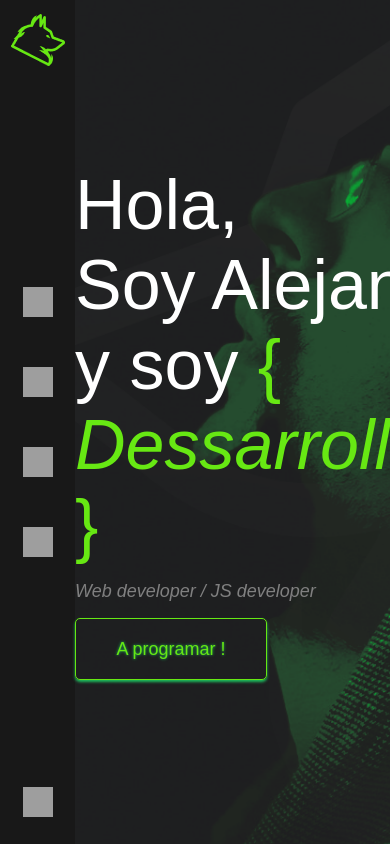
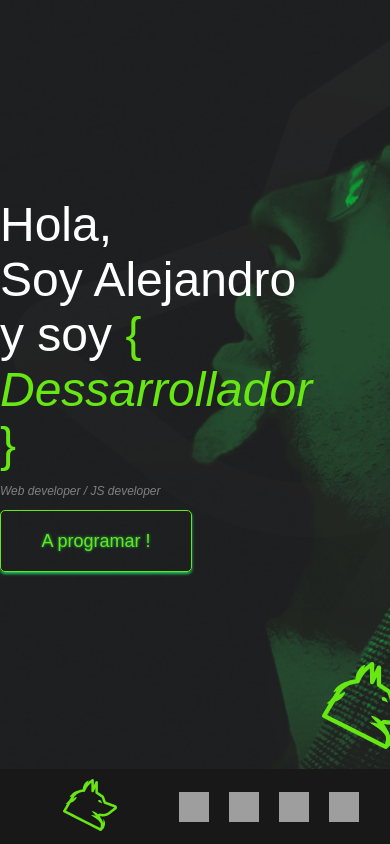
Before and after one commit to wolftrax5/MyBlog, a website: page index.html in a window 390 px wide. Drawn offline with Linux system fonts and the light colour scheme; grey boxes are pictures that could not be loaded.

Commit message:
add responsive desing

```diff
--- a/css/main.css
+++ b/css/main.css
@@ -19,6 +19,7 @@ body {
   color: var(--main-fnt-color);
   display: grid;
   grid-template-columns: var(--side-bar-width) 1fr;
+  grid-template-areas: "header main";
 }
 .home-body {
   position: fixed;
@@ -36,6 +37,7 @@ header {
   width: var(--side-bar-width);
   height: 100%;
   background-color: var(--color-darkgray);
+  grid-area: header;
   display: grid;
   grid-template-rows: 1fr 8fr 1fr;
   justify-items: center;
@@ -91,6 +93,7 @@ nav section span,
   background: url(../assets/fonts/toxic.svg) no-repeat top left;
 }
 .home_main {
+  font-size: 18px;
   display: grid;
   grid-template-columns: 8fr 2fr;
   background: url(../assets/img/cover.png) no-repeat center fixed;
@@ -100,14 +103,14 @@ nav section span,
   place-self: center;
 }
 .home_main_info_text {
-  font-size: 70px;
+  font-size: 4em;
   margin: 0;
 }
 .home_main_info_text span {
   color: var(--color-green);
 }
 .home_main_info_title em {
-  font-size: 18px;
+  font-size: 1em;
   color: gray;
 }
 .home_main_button {
@@ -173,7 +176,7 @@ nav section span,
   margin: auto;
 }
 .home_main_media img {
-  max-width: 300px;
+  max-width: 250px;
   margin-bottom: 20px;
   padding: 10px;
 }
--- /dev/null
+++ b/css/media-queries.css
@@ -0,0 +1,24 @@
+@media (max-width: 950px) {
+  body {
+    grid-template-columns: 1fr;
+    grid-template-rows: 1fr var(--side-bar-width);
+    grid-template-areas:
+      "main"
+      "header";
+  }
+  header {
+    width: 100%;
+    height: var(--side-bar-width);
+    grid-template-rows: var(--side-bar-width);
+    grid-template-columns: 1fr 1fr 1fr;
+  }
+  nav {
+    display: flex;
+  }
+  nav section {
+    margin-right: 20px;
+  }
+  .home_main {
+    font-size: 12px;
+  }
+}
--- a/index.html
+++ b/index.html
@@ -7,6 +7,7 @@
     <title>Wolftrax</title>
     <link rel="stylesheet" href="css/main.css" />
     <link rel="shortcut icon" type="image/x-icon" href="favicon.ico">
+    <link rel="stylesheet" href="css/media-queries.css">
   </head>
   <body class="home-body">
     <header>
--- a/sw.js
+++ b/sw.js
@@ -48,6 +48,6 @@ async function cachesResponse(request) {
 }
 async function updateCache(request) {
     const cache = await caches.open(VERSION);
-    const res = await cache.match(request);
-    return cache.put(request, res);
+    const response = await fetch(request);
+    return cache.put(request, response);
 }
```
Also changed, not shown: pages/blogs.html (+1 -0 lines).
